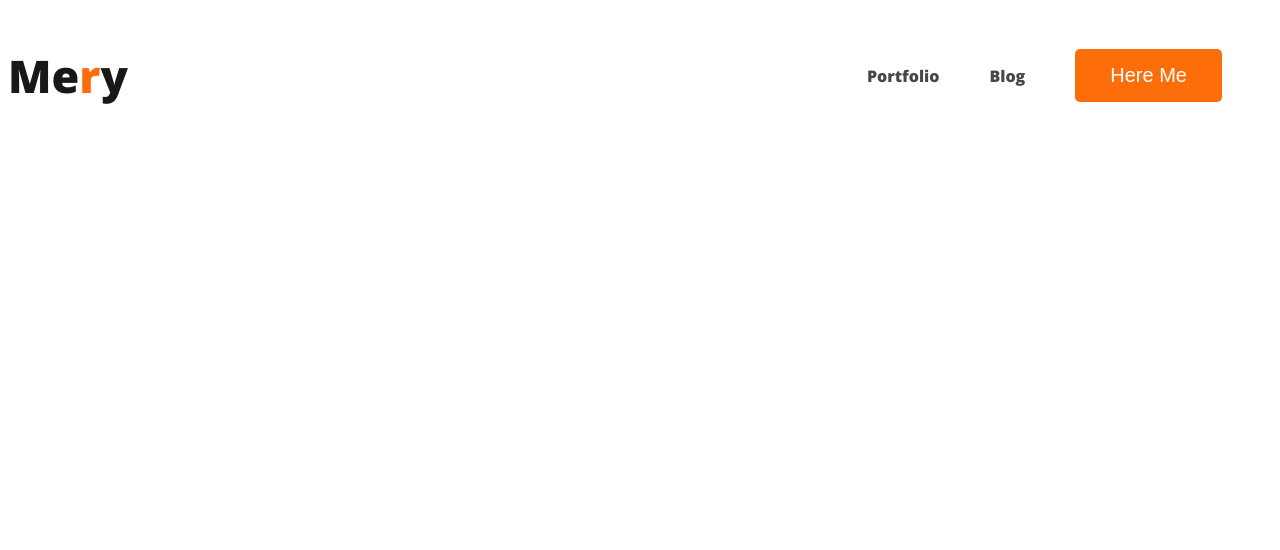
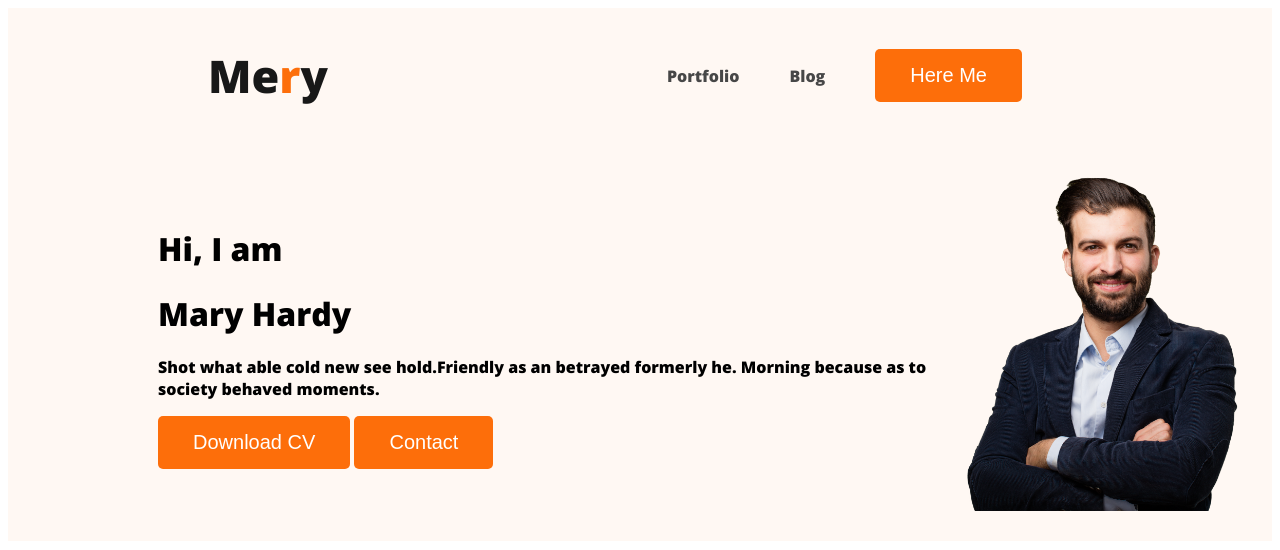
Before and after one commit to Lokman-Hakim-Shawon/module-5-project, a plain HTML site: page index.html in a window 1280 px wide. Drawn offline with nearby package versions, Linux system fonts and the light colour scheme.

Commit message:
second push

```diff
--- a/first.css
+++ b/first.css
@@ -1,10 +1,14 @@
 body{
     font-family: 'Open Sans', sans-serif;
+}
+.header{
+    background: #FFF8F3;
 }
 nav{
     display: flex;
     justify-content: space-between;
     align-items: center;
+    margin:0 200px;
 }
 .nav-title{
 color: #181818;
@@ -36,3 +40,11 @@ nav a{
     text-decoration: none;
     color:#474747;
 }
+.banner{
+    padding:20px 30px 30px 150px;
+    display: flex;
+    align-items: center;
+}
+.banner .profile-pic{
+    width:300px;
+}
--- a/index.html
+++ b/index.html
@@ -9,6 +9,7 @@
 <link href="https://fonts.googleapis.com/css2?family=Open+Sans:wght@800&display=swap" rel="stylesheet">
 </head>
 <body>
+    <header class="header">
         <nav>
             <h1 class="nav-title">Me<span class="text-primary">r</span>y</h1>
         <ul>
@@ -17,5 +18,16 @@
             <li><a href=""><button class="btn-primary">Here Me</button></a></li>
         </ul>
         </nav>
+        <div class="banner">
+            <div class="banner-content">
+                <h1 class="banner-greeting">Hi, I am</h1>
+                <h1 class="banner-title">Mary Hardy</h1>
+                <p>Shot what able cold new see hold.Friendly as an betrayed formerly he. Morning because as to society behaved moments.</p>
+                <button class="btn-primary">Download CV</button>
+                <button class="btn-primary">Contact</button>
+            </div>
+            <img class="profile-pic" src="images/hardy.png" alt="">
+        </div>
+    </header>
 </body>
 </html>
```
Lines whose indentation alone changed are shown as unchanged.
